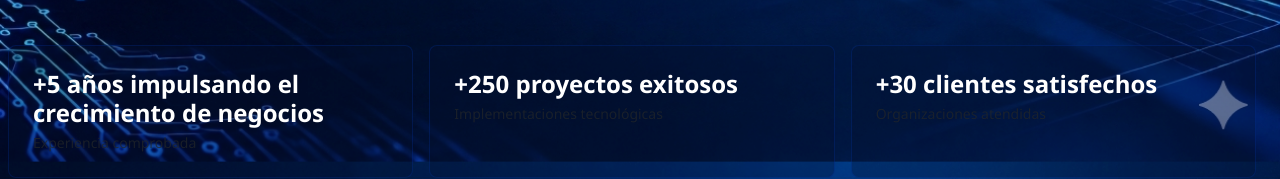
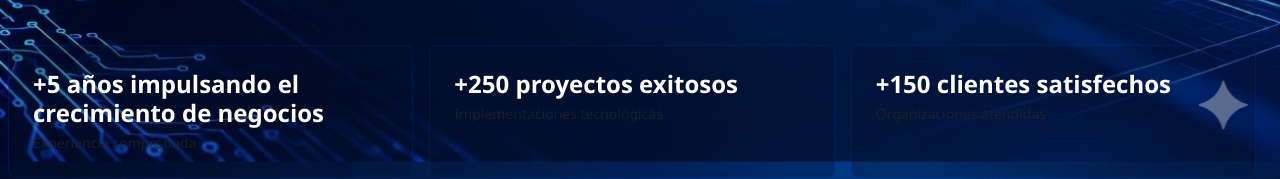
Before and after one commit to JossNajera/olymphus-landing, a React (Vite) app in the folder client/: page / in a window 1280 px wide. Shown: the part 3253-3432 px from the top of the page. Built offline with nearby package versions, Linux system fonts and the light colour scheme.

Commit message:
se corrigio la cifra de clientes satisfechos

```diff
--- a/client/src/Components/Nosotros.jsx
+++ b/client/src/Components/Nosotros.jsx
@@ -78,7 +78,7 @@ const Nosotros = ({onContactClick}) => {
               {/* Métrica 3: Clientes */}
               <div className="col-md-4">
                 <div className="p-4 rounded-3 h-100" style={{ backgroundColor: 'rgba(6, 18, 46, 0.3)', border: '1px solid rgba(0, 85, 255, 0.15)' }}>
-                  <h3 className="h4 fw-bold text-white mb-1">+30 clientes satisfechos</h3>
+                  <h3 className="h4 fw-bold text-white mb-1">+150 clientes satisfechos</h3>
                   <p className="text-muted small mb-0" style={{ color: '#718096' }}>Organizaciones atendidas</p>
                 </div>
               </div>
```
Also changed, not shown: 1 other file (tests, documents, lock files or other folders).
